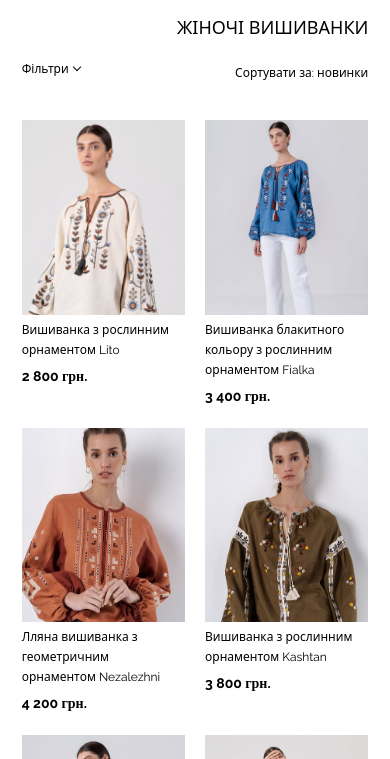
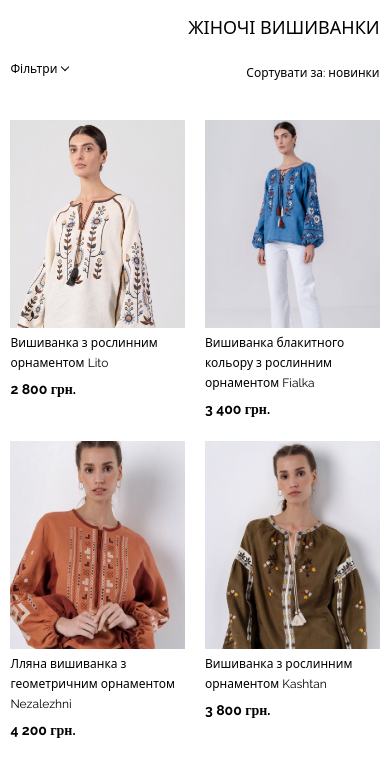
Before and after one commit to Anna-Gomerova/projector__course_project, a website: page index.html in a window 390 px wide. Shown: the part 45-804 px from the top of the page. Drawn offline with Linux system fonts and the light colour scheme; a web font is replaced by a local one.

Commit message:
Fix wrapper size for mobile. Wip cards img. Before add mobile version img.

```diff
--- a/index.html
+++ b/index.html
@@ -362,7 +362,11 @@
                         </div>
                         <div class="catalog__list">
                             <div class="catalog__card card">
-                                <img class="card__img img" src="./img/card_img1_2x.jpg" alt="Вишиванка з рослинним орнаментом Lito">
+                                <div class="card__illustration">
+                                    <img class="card__img img" src="./img/card_img1_2x.jpg" alt="Вишиванка з рослинним орнаментом Lito">
+                                    <img class="card__img_detail img" src="./img/card_img1_front_2x.jpg" alt="Вишиванка з рослинним орнаментом Lito">
+                                </div>
+
                                 <a class="card__description" href="#">Вишиванка з рослинним орнаментом Lito</a>
                                 <p class="card__price">2 800 грн.</p>
                             </div>
--- a/src/style.scss
+++ b/src/style.scss
@@ -66,7 +66,7 @@ body {
 
 
 .wrapper {
-    width: 88.89%;
+    width: 94.67%;
     margin: 0 auto;
 }
 
@@ -290,6 +290,14 @@ body {
     position: relative;
     /* padding: 0px 0px 85% 0px; */
 
+    &__illustration {
+        background-image: url(./img/card_img1_bg_2x.jpg);
+        background-position: center;
+        background-repeat: no-repeat;
+        z-index: 1;
+        width: 100%;
+        position: relative;
+    }
 
     &__img {
         // position: absolute;
@@ -299,13 +307,32 @@ body {
         // height: 100%;
         object-fit: cover;
         aspect-ratio: 168/200;
+        z-index: 1;
+
 
 
     }
 
     &__img:hover {
+        opacity: 0;
+    }
 
+    &__img_detail {
+        position: absolute;
+        width: 80%;
+        top:9.86%;
+        left: 9.86%;
+        z-index: -1;
+        aspect-ratio: 167/200;
     }
+
+    // &__illustration::before {
+    //     content: url(./img/card_img1_front_2x.jpg);
+    //     position: absolute;
+    //     width: 90%;
+
+    // }
+
 
 
     &__price {
@@ -508,6 +535,11 @@ body {
 @media screen and (min-width: 1024px) {
 
 
+    .wrapper {
+        width: 88.89%;
+        margin: 0 auto;
+    }
+
     .desktop {
         display: block;
     }
@@ -582,8 +614,22 @@ body {
         font-size: 36px;
     }
 
+    .card__illustration {
+
+        aspect-ratio: 507/500;
+    }
+
     .card__img {
 
+        aspect-ratio: 507/500;
+
+    }
+    .card__img_detail {
+        position: absolute;
+        width: 80%;
+        top:9.86%;
+        left: 9.86%;
+        z-index: -1;
         aspect-ratio: 507/500;
 
     }
```
Also changed, not shown: img/card_img1_front_mobile_2x.jpg (added), style.css.
